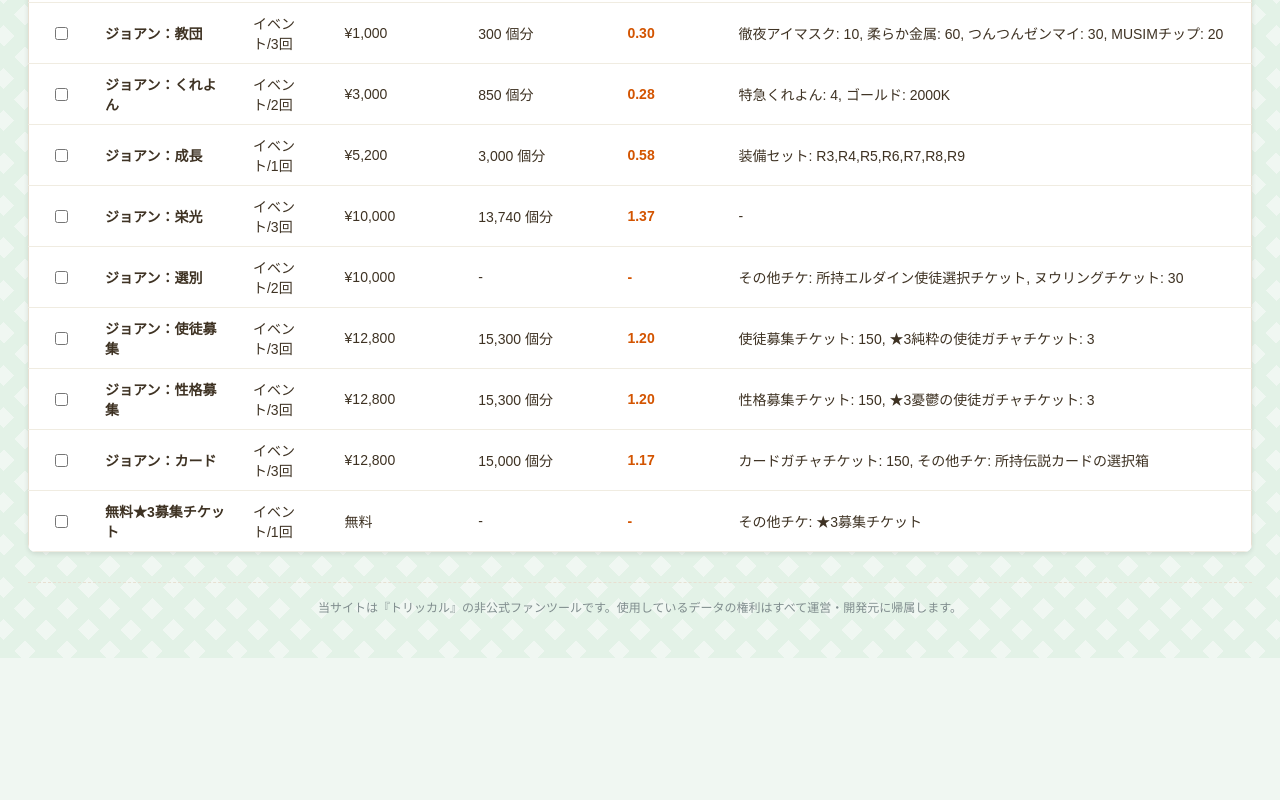
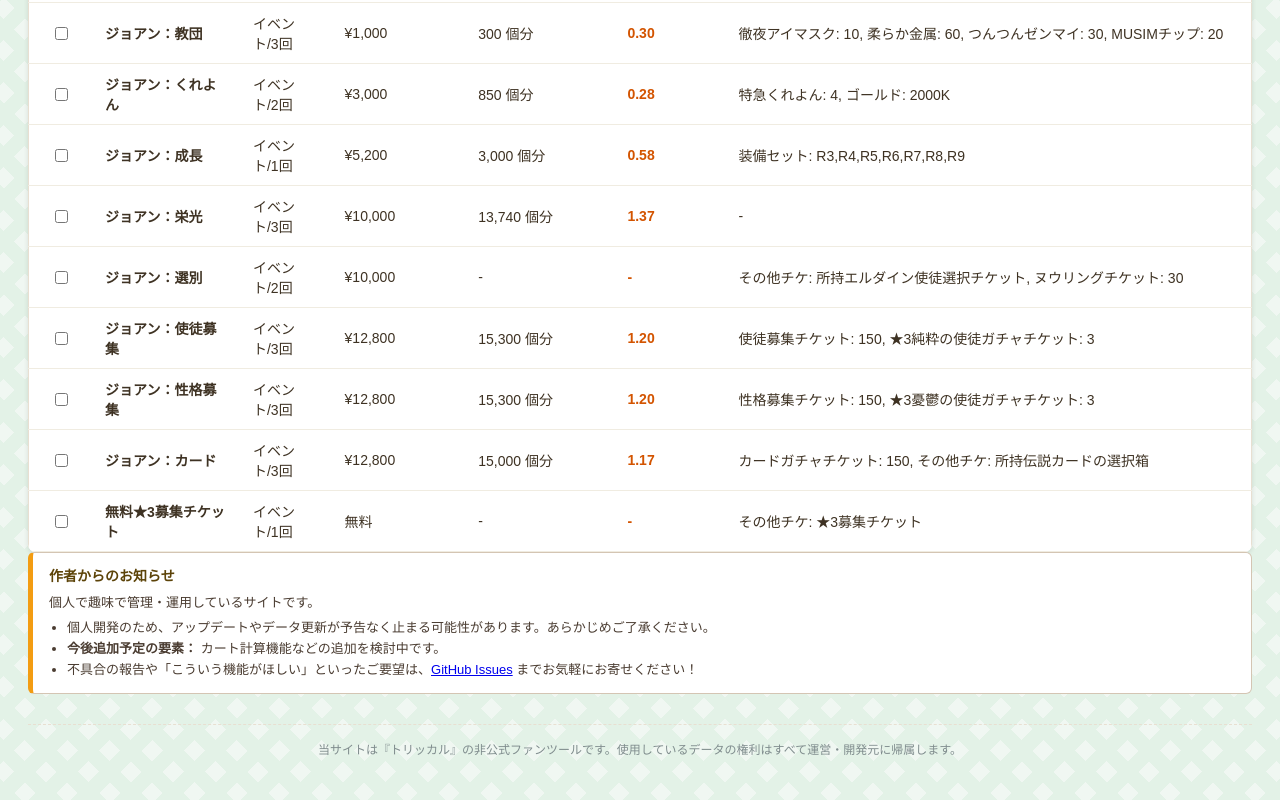
Before and after one commit to kinopill0789/Billing-Planning-for-Trickcal, a plain HTML site: page index.html in a window 1280 px wide. Shown: the part 940-1740 px from the top of the page. Before the commit the page ends 1598 px from the top, so only its background shows below. Drawn offline with Linux system fonts and the light colour scheme.

Commit message:
Add files via upload

```diff
--- a/index.html
+++ b/index.html
@@ -3,7 +3,7 @@
 <head>
   <meta charset="UTF-8">
   <meta name="viewport" content="width=device-width, initial-scale=1.0">
-  <title>トリッカル プレミアムショップ分析・比較サイト</title>
+  <title>トリッカル 課金計画サイト</title>
   <style>
     /* 全体：背景は絵本風のやわらかいグリーンチェック柄（案A） */
     body {
@@ -37,7 +37,7 @@
       border-color: #27ae60;
     }
 
-    /* 通常のアクティブタブ：ゴールディのプレミアムゴールド */
+    /* 通常のアクティブタブ */
     .tab-button.active {
       background: linear-gradient(135deg, #f39c12, #d4af37);
       color: #ffffff;
@@ -190,6 +190,17 @@
       </thead>
       <tbody id="tableBody"></tbody>
     </table>
+
+  </div>
+<!-- 作者メモ・お知らせ枠 -->
+  <div class="author-notice" style="background: #ffffff; border: 1px solid #d4c5b3; border-left: 5px solid #f39c12; border-radius: 6px; padding: 12px 16px; margin-bottom: 15px; font-size: 13px; line-height: 1.6; color: #4a3c31;">
+    <h2 style="font-size: 14px; margin: 0 0 6px 0; color: #5c4308;">作者からのお知らせ</h2>
+    <p style="margin: 0 0 4px 0;">個人で趣味で管理・運用しているサイトです。</p>
+    <ul style="margin: 4px 0 0 18px; padding: 0;">
+      <li>個人開発のため、アップデートやデータ更新が予告なく止まる可能性があります。あらかじめご了承ください。</li>
+      <li><strong>今後追加予定の要素：</strong> カート計算機能などの追加を検討中です。</li>
+      <li>不具合の報告や「こういう機能がほしい」といったご要望は、<a href="https://github.com/kinopill0789/Billing-Planning-for-Trickcal/issues" target="_blank" rel="noopener">GitHub Issues</a> までお気軽にお寄せください！</li>
+    </ul>
   </div>
 
   <script>
```
